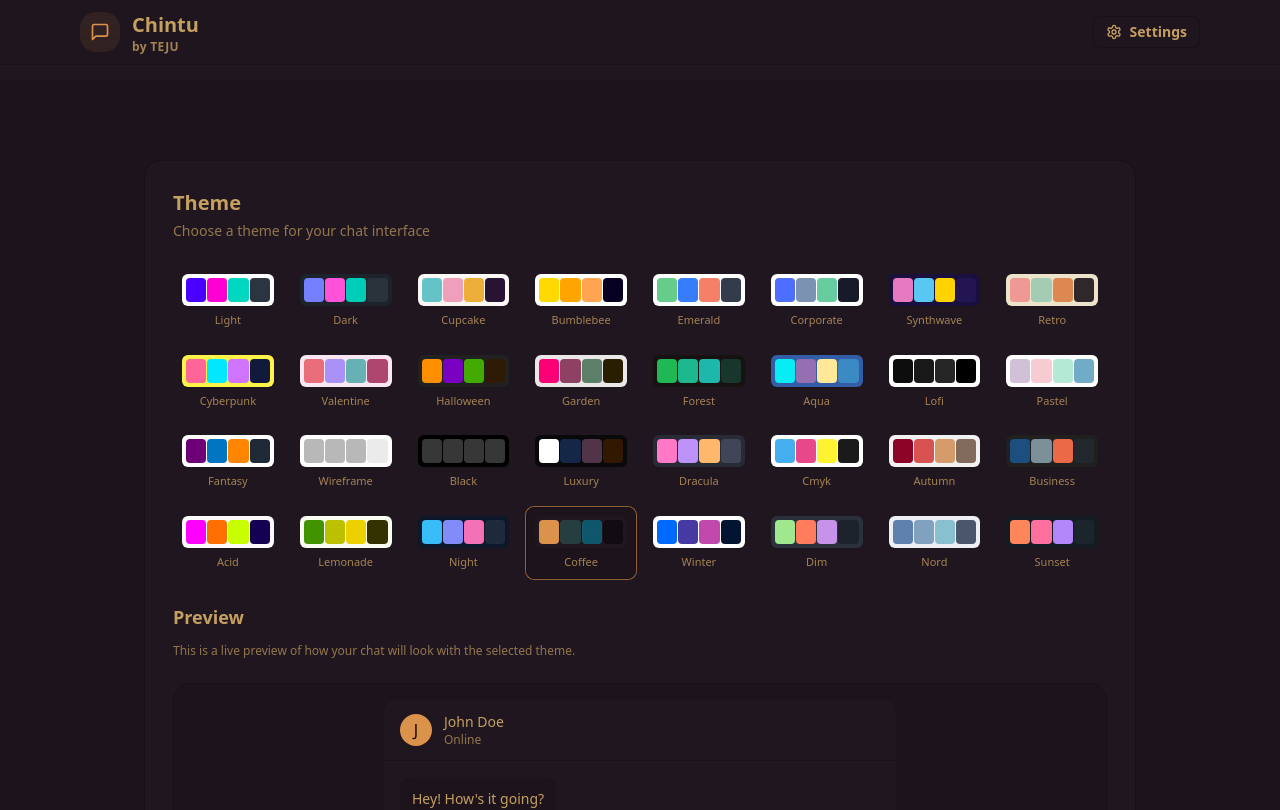
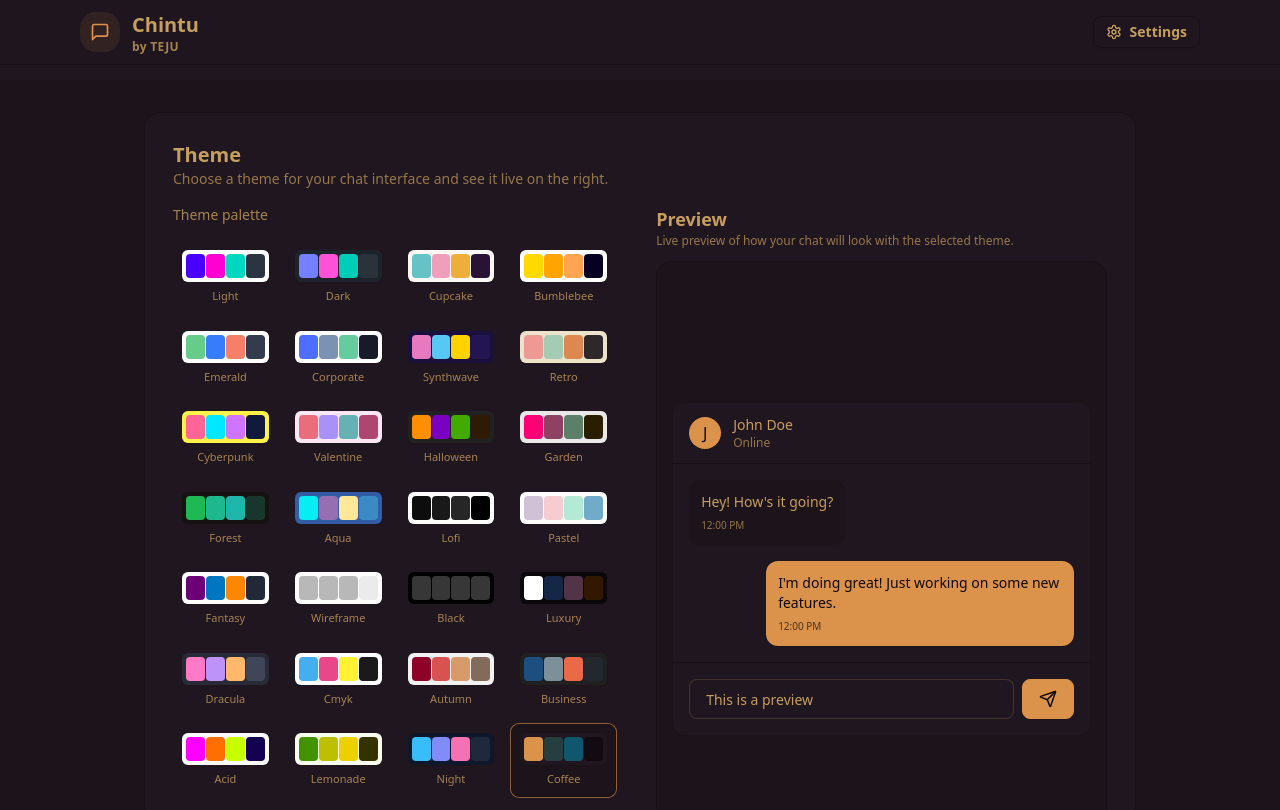
Before and after one commit to Rajarajeshwaripandikumar/Chat-Frontend, a React (Vite) app: page /settings in a window 1280 px wide. Shown: the top 810 px of the page. Built offline with nearby package versions, Linux system fonts and the light colour scheme; no server answers.

Commit message:
Update SettingsPage.jsx

```diff
--- a/src/pages/SettingsPage.jsx
+++ b/src/pages/SettingsPage.jsx
@@ -11,19 +11,27 @@ const SettingsPage = () => {
   const { theme, setTheme } = useThemeStore();
 
   return (
-    <div className="min-h-screen bg-base-200 pt-20">
-      <div className="container mx-auto px-4 max-w-5xl pb-10">
-        <div className="bg-base-100 border border-base-300 rounded-2xl p-5 sm:p-7 space-y-6 shadow-sm">
+    // 🔑 fill the app shell, no window scroll
+    <div className="h-full bg-base-200 flex justify-center md:items-center">
+      <div className="w-full max-w-5xl mx-auto px-4 py-6 md:py-8 h-full">
+        <div className="bg-base-100 border border-base-300 rounded-2xl p-5 sm:p-7 shadow-sm h-full flex flex-col">
           {/* Header */}
-          <div className="flex flex-col gap-1">
+          <div className="mb-4">
             <h2 className="text-xl font-semibold text-base-content">Theme</h2>
             <p className="text-sm text-base-content/70">
-              Choose a theme for your chat interface
+              Choose a theme for your chat interface and see it live on the right.
             </p>
           </div>
 
-          {/* Theme grid */}
-          <div className="grid grid-cols-3 sm:grid-cols-4 md:grid-cols-6 lg:grid-cols-8 gap-2">
+          {/* Main content: themes (left) + preview (right) */}
+          <div className="flex-1 min-h-0 flex flex-col lg:flex-row gap-8">
+            {/* LEFT: Theme grid */}
+            <div className="lg:w-1/2 space-y-4 overflow-y-auto lg:pr-2 min-h-0">
+              <h3 className="text-sm font-medium text-base-content/80 mb-1">
+                Theme palette
+              </h3>
+
+              <div className="grid grid-cols-3 sm:grid-cols-4 md:grid-cols-4 gap-2">
                 {THEMES.map((t) => {
                   const isActive = theme === t;
                   return (
@@ -55,18 +63,22 @@ const SettingsPage = () => {
                   );
                 })}
               </div>
+            </div>
 
-          {/* Preview Section */}
-          <div className="space-y-3">
-            <h3 className="text-lg font-semibold text-base-content">Preview</h3>
+            {/* RIGHT: Preview */}
+            <div className="lg:w-1/2 flex flex-col space-y-3">
+              <div>
+                <h3 className="text-lg font-semibold text-base-content">
+                  Preview
+                </h3>
                 <p className="text-xs text-base-content/70">
-              This is a live preview of how your chat will look with the selected theme.
+                  Live preview of how your chat will look with the selected theme.
                 </p>
               </div>
 
-          <div className="rounded-2xl border border-base-300 overflow-hidden bg-base-100 shadow-sm">
-            <div className="p-4 bg-base-200">
-              <div className="max-w-lg mx-auto">
+              <div className="flex-1 min-h-0 rounded-2xl border border-base-300 overflow-hidden bg-base-100 shadow-sm">
+                <div className="p-4 bg-base-200 h-full flex items-center justify-center">
+                  <div className="w-full max-w-lg">
                     {/* Mock Chat UI */}
                     <div className="bg-base-100 rounded-xl shadow-sm overflow-hidden">
                       {/* Chat Header */}
@@ -85,7 +97,7 @@ const SettingsPage = () => {
                       </div>
 
                       {/* Chat Messages */}
-                  <div className="p-4 space-y-4 min-h-[200px] max-h-[200px] overflow-y-auto bg-base-100">
+                      <div className="p-4 space-y-4 min-h-[180px] max-h-[220px] overflow-y-auto bg-base-100">
                         {PREVIEW_MESSAGES.map((message) => (
                           <div
                             key={message.id}
@@ -138,6 +150,9 @@ const SettingsPage = () => {
               </div>
             </div>
           </div>
+          {/* end main */}
+        </div>
+      </div>
     </div>
   );
 };
```
Lines whose indentation alone changed are shown as unchanged.
